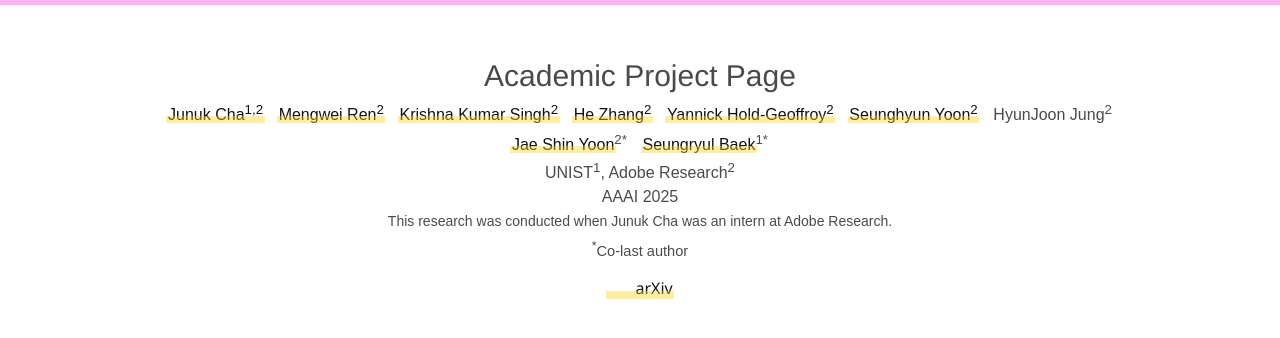
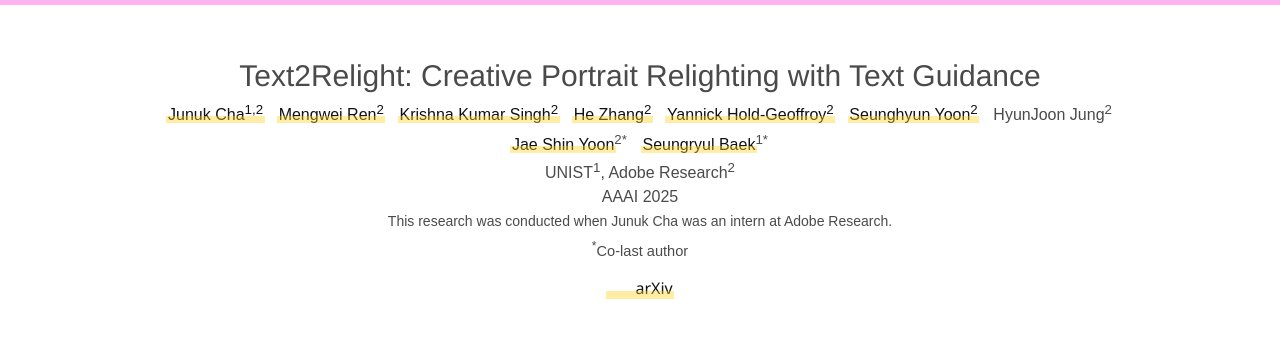
Before and after one commit to JunukCha/junukcha.github.io, a Jekyll site: the page built from _projects/text2relight.md, in a window 1280 px wide and 900 px high, cut to the strip 0-342 px from the top of the window. Shown: the top 338 px of the strip. Built offline with Jekyll 4.4.1, drawn with Linux system fonts in a browser that asks for light colours; some web fonts are replaced; a style sheet for code colours, icons or effects is not loaded.

Commit message:
Update text2relight.html

```diff
--- a/_layouts/text2relight.html
+++ b/_layouts/text2relight.html
@@ -62,7 +62,7 @@
       <div class="container is-max-desktop">
         <div class="columns is-centered">
           <div class="column has-text-centered">
-            <h1 class="xtitle is-1 publication-title">Academic Project Page</h1>
+            <h1 class="xtitle is-1 publication-title">Text2Relight: Creative Portrait Relighting with Text Guidance</h1>
             <div class="is-size-5 publication-authors">
               <!-- Paper authors -->
               <span class="author-block">
```
